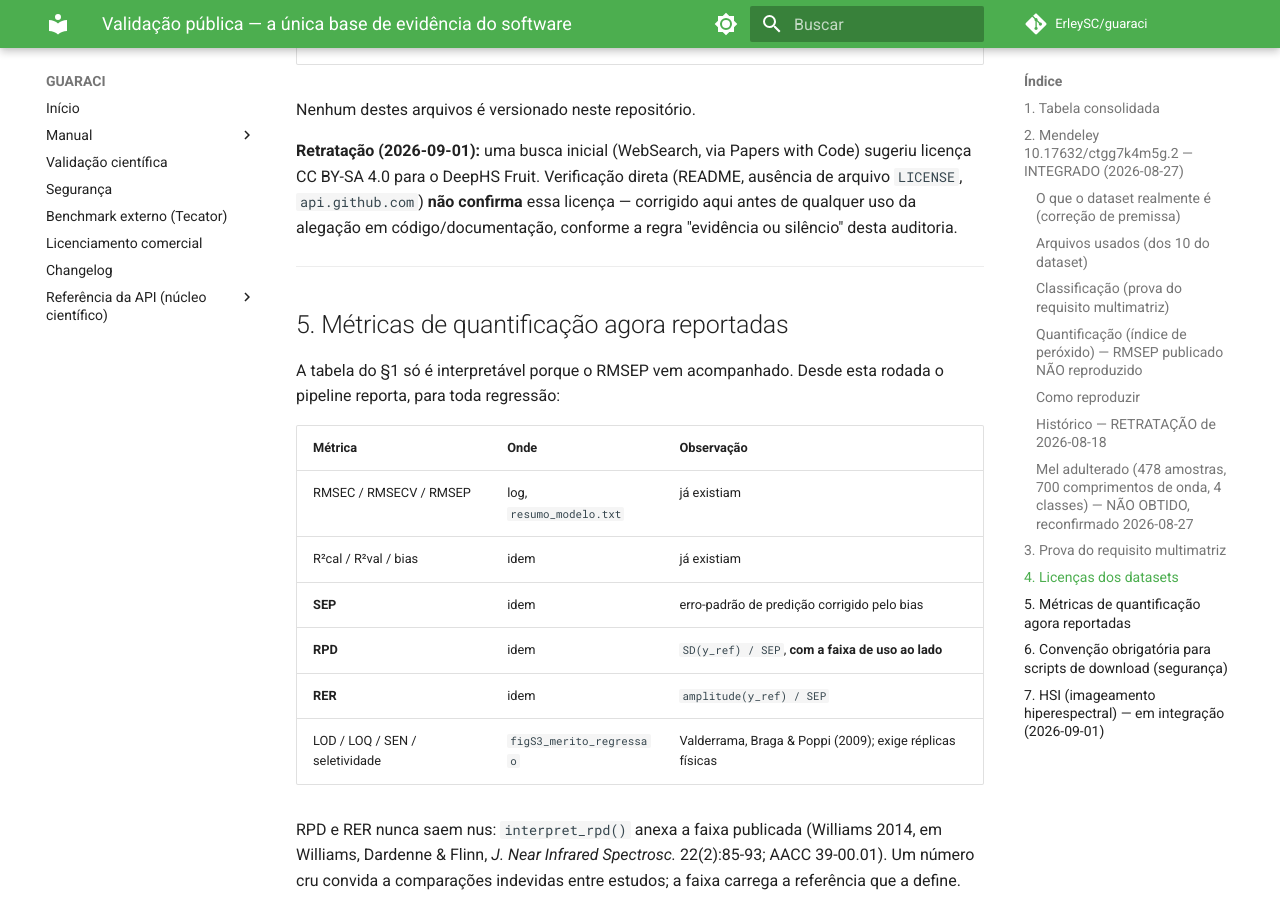
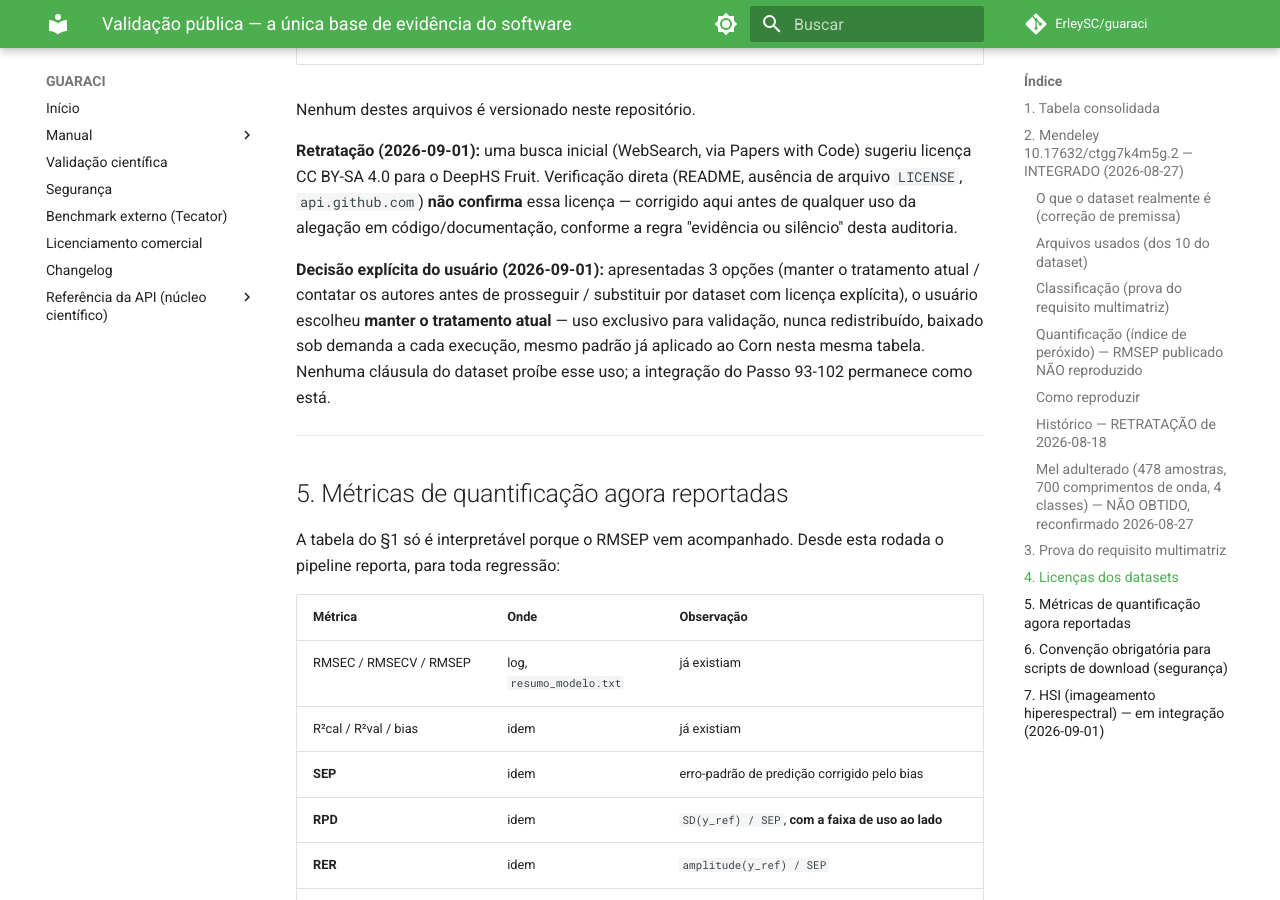
Before and after one commit to ErleySC/guaraci, an MkDocs documentation site: the page built from docs/VALIDACAO_PUBLICA.md, in a window 1280 px wide and 900 px high, scrolled down 6880 px. Built offline with MkDocs 1.6.1 and Material for MkDocs 9.7.7, drawn with Linux system fonts in a browser that asks for light colours; comment, search, counter and statistics services are not loaded.

Commit message:
docs: registra decisao explicita do usuario sobre licenca do DeepHS Fruit
Usuario escolheu manter o tratamento atual (uso so' para validacao,
nunca redistribuido, mesmo padrao do Corn) apos 3 opcoes apresentadas.

```diff
--- a/docs/VALIDACAO_PUBLICA.md
+++ b/docs/VALIDACAO_PUBLICA.md
@@ -242,6 +242,14 @@ confirma** essa licença — corrigido aqui antes de qualquer uso da
 alegação em código/documentação, conforme a regra "evidência ou
 silêncio" desta auditoria.
 
+**Decisão explícita do usuário (2026-09-01):** apresentadas 3 opções
+(manter o tratamento atual / contatar os autores antes de prosseguir /
+substituir por dataset com licença explícita), o usuário escolheu
+**manter o tratamento atual** — uso exclusivo para validação, nunca
+redistribuído, baixado sob demanda a cada execução, mesmo padrão já
+aplicado ao Corn nesta mesma tabela. Nenhuma cláusula do dataset proíbe
+esse uso; a integração do Passo 93-102 permanece como está.
+
 ---
 
 ## 5. Métricas de quantificação agora reportadas
```
